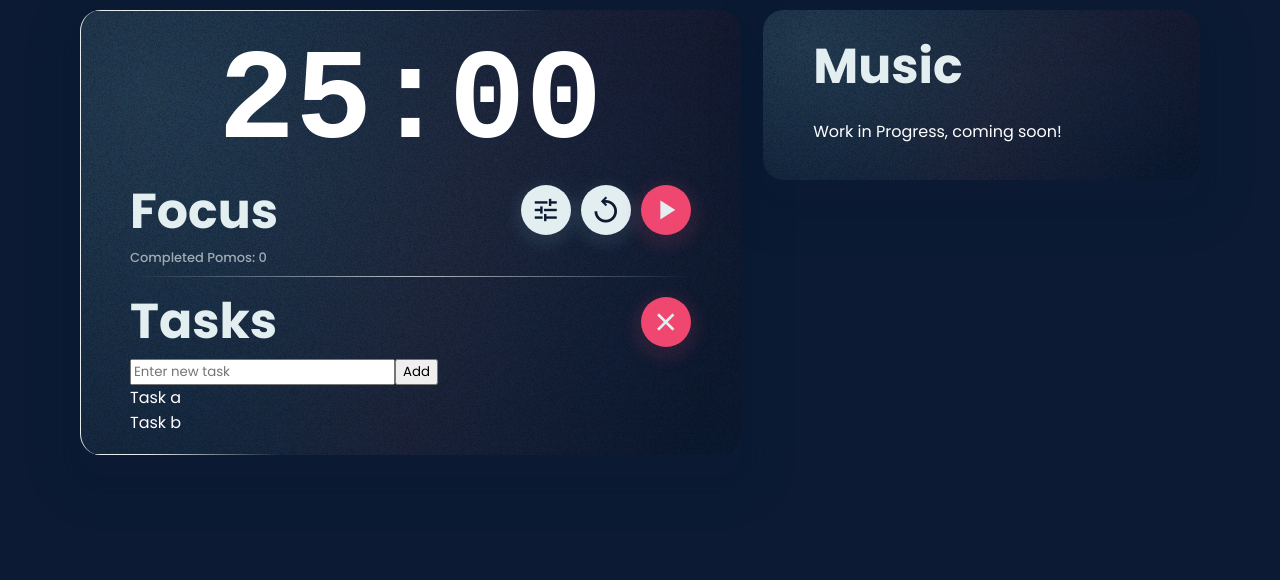
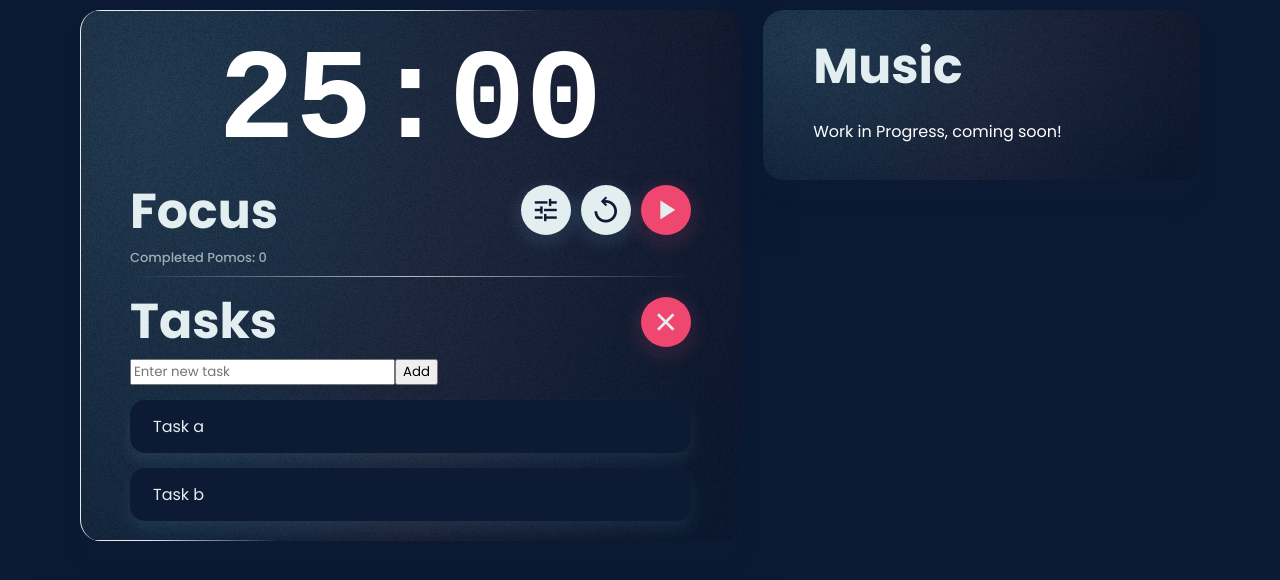
Before and after one commit to AlexandruNst/Pomoplex, a React (Vite) app: page / in a window 1280 px wide. Shown: the top 580 px of the page. Built offline with nearby package versions, Linux system fonts and the light colour scheme; a web font is replaced by a local one.

Commit message:
Added Task styles

```diff
--- /dev/null
+++ b/src/components/TasksUnit/Task/Task.jsx
@@ -0,0 +1,7 @@
+import "./Task.scss"
+
+export default function Task(props) {
+    return (
+        <section className="task">{props.task}</section>
+    )
+}
--- /dev/null
+++ b/src/components/TasksUnit/Task/Task.scss
@@ -0,0 +1,8 @@
+@import "../../../utilities/variables.scss";
+@import "../../../utilities/classes.scss";
+
+.task {
+    @extend .card;
+    margin-top: 15px;
+    box-shadow: 0px 8px 15px 1px $secondary-glow;
+}
--- a/src/components/TasksUnit/TasksList/TasksList.jsx
+++ b/src/components/TasksUnit/TasksList/TasksList.jsx
@@ -1,10 +1,13 @@
+import Task from '../Task/Task'
 import './TasksList.scss'
 
 export default function TasksList(props) {
     return (
         <article>
             {props.tasks.map((task, index) => (
-                <section key={index}>{task}</section>
+                <Task
+                    task={task}
+                />
             ))}
         </article>
     )
--- a/src/components/TasksUnit/TasksList/TasksList.scss
+++ b/src/components/TasksUnit/TasksList/TasksList.scss
@@ -1,3 +1,3 @@
-section {
-    color: white;
-}
+// section {
+//     color: white;
+// }
```
